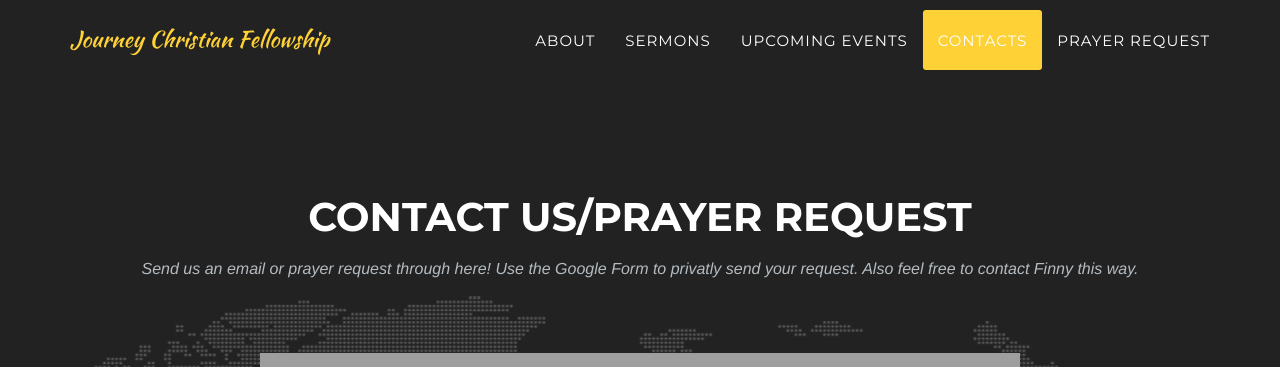
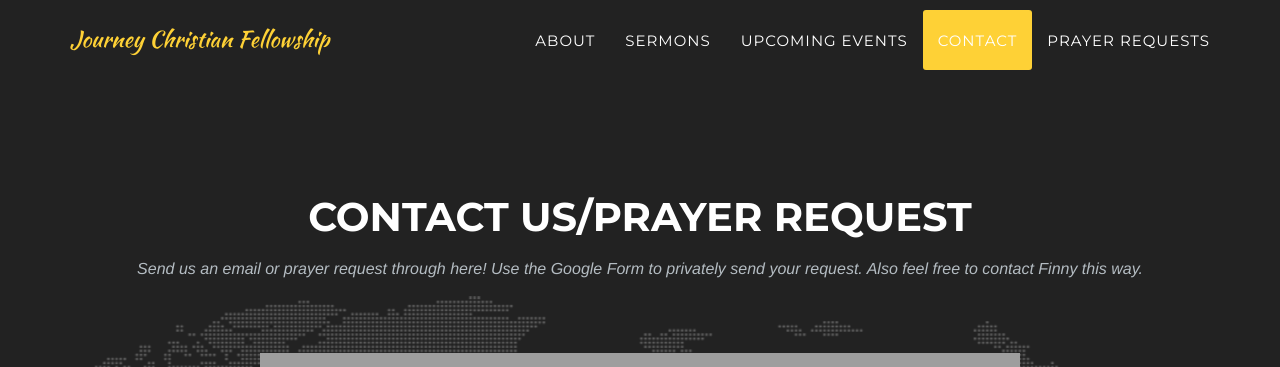
Before and after one commit to tabithahsia/churchwebsite, a Jekyll site: the page built from index.html, in a window 1280 px wide and 900 px high, scrolled down 6595 px. Shown: the top 367 px of the window. Built offline with Jekyll 4.4.1, drawn with Linux system fonts in a browser that asks for light colours; some web fonts are replaced; grey boxes are pictures that could not be loaded.

Commit message:
(fix) Fix spelling

```diff
--- a/_includes/contact.html
+++ b/_includes/contact.html
@@ -3,7 +3,7 @@
             <div class="row">
                 <div class="col-lg-12 text-center">
                     <h2 class="section-heading">Contact Us/Prayer Request</h2>
-                    <h3 class="section-subheading text-muted"> Send us an email or prayer request through here! Use the Google Form to privatly send your request. Also feel free to contact Finny this way.</h3>
+                    <h3 class="section-subheading text-muted"> Send us an email or prayer request through here! Use the Google Form to privately send your request. Also feel free to contact Finny this way.</h3>
 
                         <iframe src="https://docs.google.com/forms/d/e/1FAIpQLSewCaemMRmxOtdnvhS2HoIGiQe-trhPCLY4KOxYMc66HP4SLQ/viewform?embedded=true" width="760" height="760" frameborder="0" marginheight="0" marginwidth="0">Loading...</iframe>
                 </div>
--- a/_includes/header.html
+++ b/_includes/header.html
@@ -28,10 +28,10 @@
                         <a class="page-scroll" href="#services">Upcoming Events</a>
                     </li>
                     <li>
-                        <a class="page-scroll" href="#team">Contacts</a>
+                        <a class="page-scroll" href="#team">Contact</a>
                     </li>
                     <li>
-                        <a class="page-scroll" href="#contact">Prayer Request</a>
+                        <a class="page-scroll" href="#contact">Prayer Requests</a>
                     </li>
                 </ul>
             </div>
```
